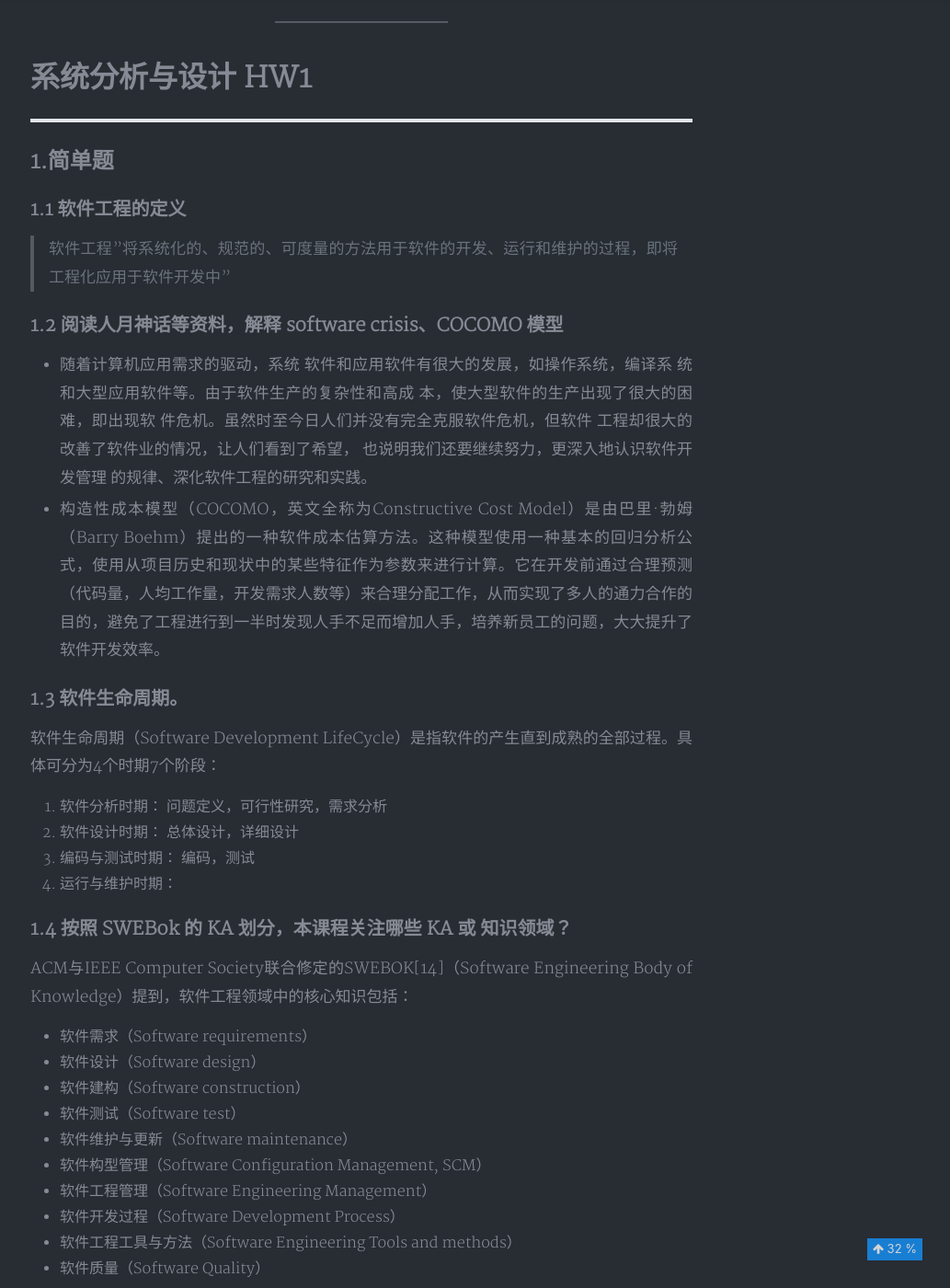
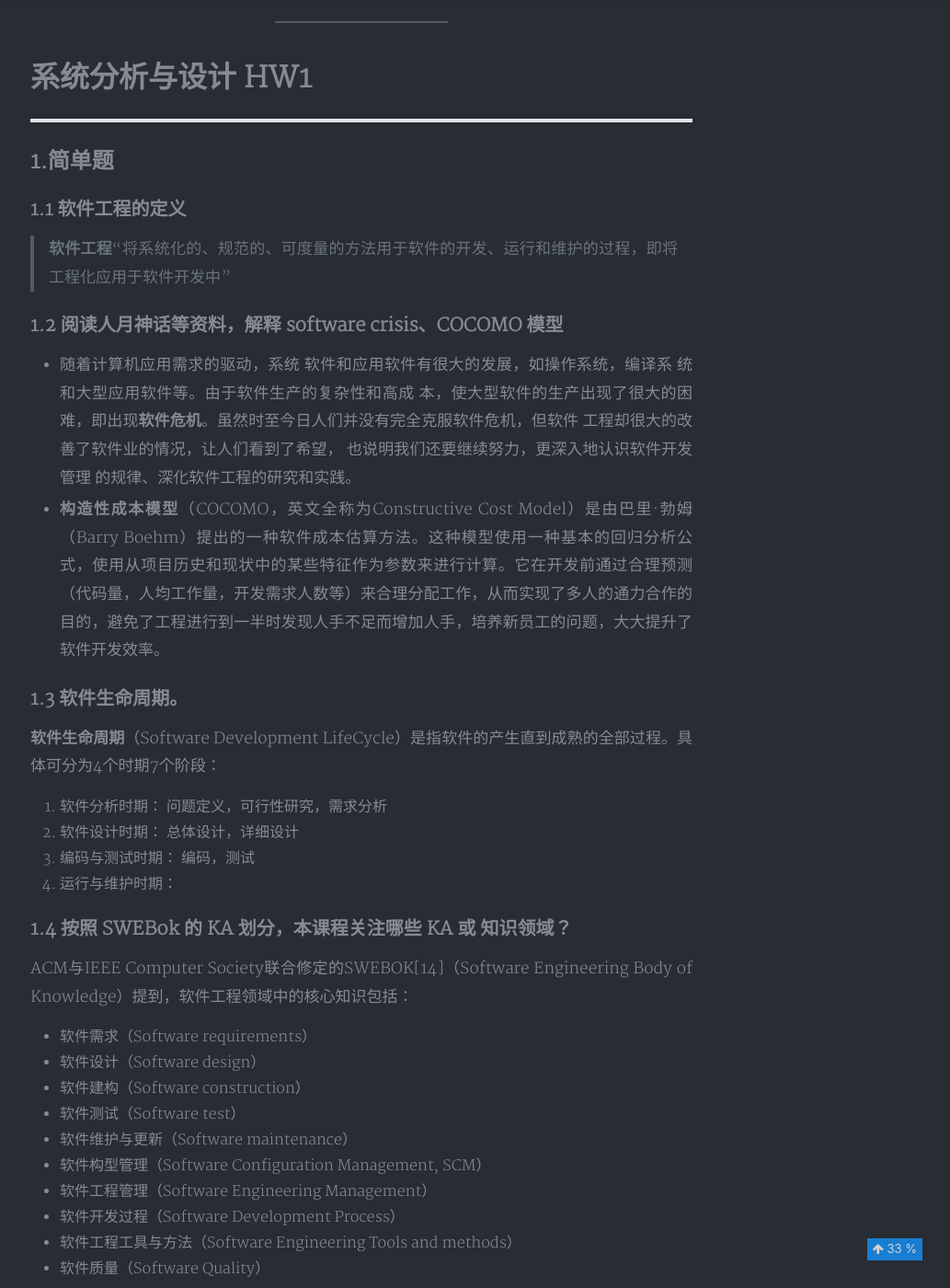
Before and after one commit to Coder-zyq/Coder-zyq.github.io, a Jekyll site: the page built from _posts/2018-03-15-systemHW1.md, in a window 1280 px wide and 1400 px high, scrolled down 573 px. Shown: the whole window at 92% size, without its empty margins (247-1280 px from the left). Built offline with Jekyll 4.4.1, drawn with Linux system fonts in a browser that asks for light colours; nearby versions of some CDN libraries; comment, search, counter and statistics services are not loaded; a style sheet for code colours, icons or effects is not loaded.

Commit message:
HW1_final

```diff
--- a/_posts/2018-03-15-systemHW1.md
+++ b/_posts/2018-03-15-systemHW1.md
@@ -8,23 +8,23 @@ cover: 'http://on2171g4d.bkt.clouddn.com/jekyll-theme-h2o-postcover.jpg'
 tags: 系统分析与设计 Homework
 ---
 
-# 系统分析与设计 HW1
+# **系统分析与设计 HW1**
 
 ---
 
 ## 1.简单题
 
 ### 1.1 软件工程的定义
-> 软件工程"将系统化的、规范的、可度量的方法用于软件的开发、运行和维护的过程，即将工程化应用于软件开发中"
+> **软件工程**"将系统化的、规范的、可度量的方法用于软件的开发、运行和维护的过程，即将工程化应用于软件开发中"
 
 ### 1.2 阅读人月神话等资料，解释 software crisis、COCOMO 模型
-- 随着计算机应用需求的驱动，系统 软件和应用软件有很大的发展，如操作系统，编译系 统和大型应用软件等。由于软件生产的复杂性和高成 本，使大型软件的生产出现了很大的困难，即出现软 件危机。虽然时至今日人们并没有完全克服软件危机，但软件 工程却很大的改善了软件业的情况，让人们看到了希望， 也说明我们还要继续努力，更深入地认识软件开发管理 的规律、深化软件工程的研究和实践。
+- 随着计算机应用需求的驱动，系统 软件和应用软件有很大的发展，如操作系统，编译系 统和大型应用软件等。由于软件生产的复杂性和高成 本，使大型软件的生产出现了很大的困难，即出现**软件危机**。虽然时至今日人们并没有完全克服软件危机，但软件 工程却很大的改善了软件业的情况，让人们看到了希望， 也说明我们还要继续努力，更深入地认识软件开发管理 的规律、深化软件工程的研究和实践。
 
 
-- 构造性成本模型（COCOMO，英文全称为Constructive Cost Model）是由巴里·勃姆（Barry Boehm）提出的一种软件成本估算方法。这种模型使用一种基本的回归分析公式，使用从项目历史和现状中的某些特征作为参数来进行计算。它在开发前通过合理预测（代码量，人均工作量，开发需求人数等）来合理分配工作，从而实现了多人的通力合作的目的，避免了工程进行到一半时发现人手不足而增加人手，培养新员工的问题，大大提升了软件开发效率。
+- **构造性成本模型**（COCOMO，英文全称为Constructive Cost Model）是由巴里·勃姆（Barry Boehm）提出的一种软件成本估算方法。这种模型使用一种基本的回归分析公式，使用从项目历史和现状中的某些特征作为参数来进行计算。它在开发前通过合理预测（代码量，人均工作量，开发需求人数等）来合理分配工作，从而实现了多人的通力合作的目的，避免了工程进行到一半时发现人手不足而增加人手，培养新员工的问题，大大提升了软件开发效率。
 
 ### 1.3 软件生命周期。
-软件生命周期（Software Development LifeCycle）是指软件的产生直到成熟的全部过程。具体可分为4个时期7个阶段：
+**软件生命周期**（Software Development LifeCycle）是指软件的产生直到成熟的全部过程。具体可分为4个时期7个阶段：
 
 1. 软件分析时期： 问题定义，可行性研究，需求分析
 2. 软件设计时期： 总体设计，详细设计
@@ -75,19 +75,12 @@ CMMI的实施能够提高我国企业的管理水平。降低企业的工程成
 - 开发
 
 	- 分析需求
-
 	- 生成设计文档
-
 	- 设计复审 (和同事审核设计文档)
-
 	- 代码规范 (为目前的开发制定合适的规范)
-
 	- 具体设计
-
 	- 具体编码
-
 	- 代码复审
-
 	- 测试（包括自我测试，修改代码，提交修改）
 
 - 记录时间花费
```
